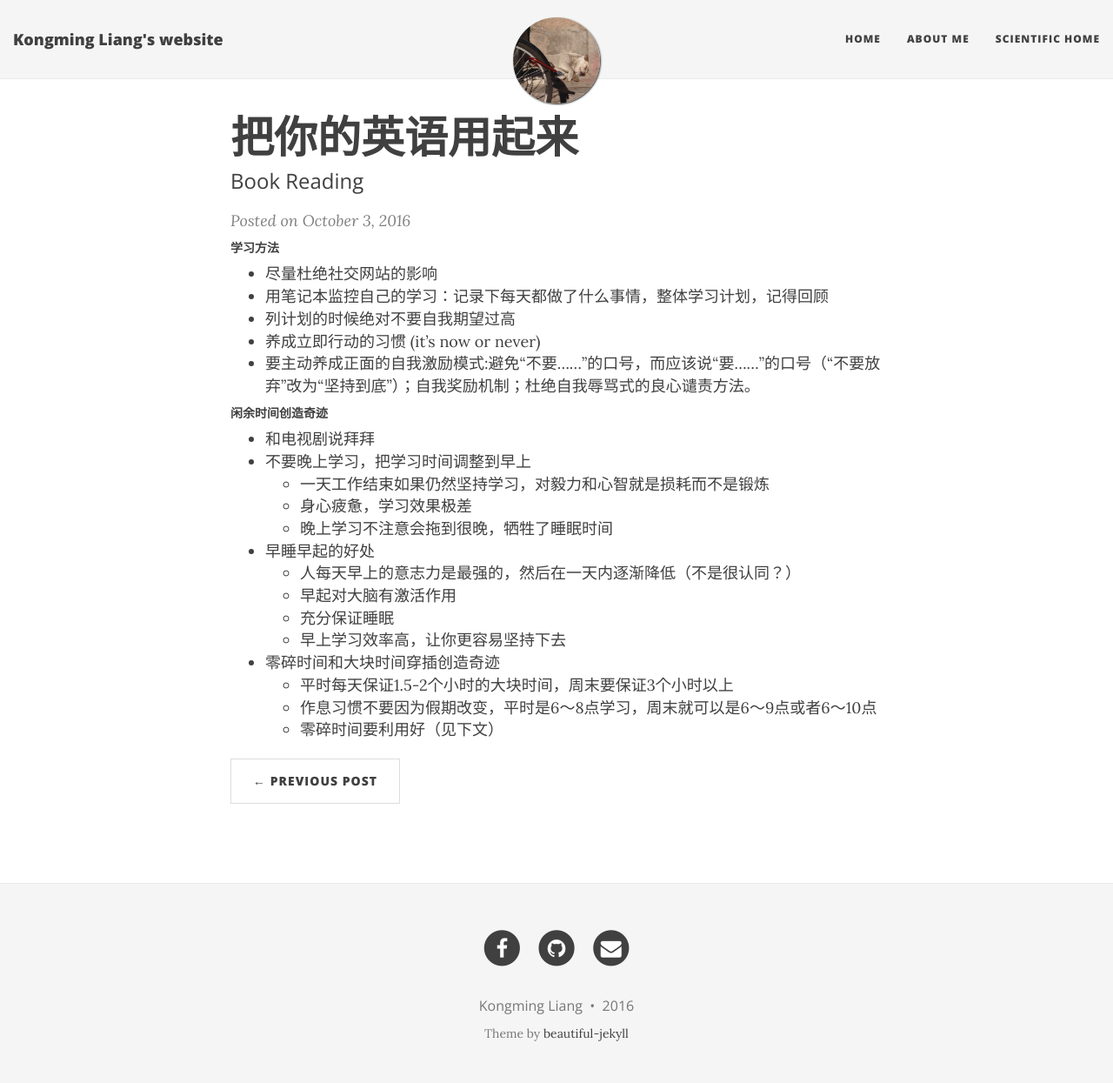
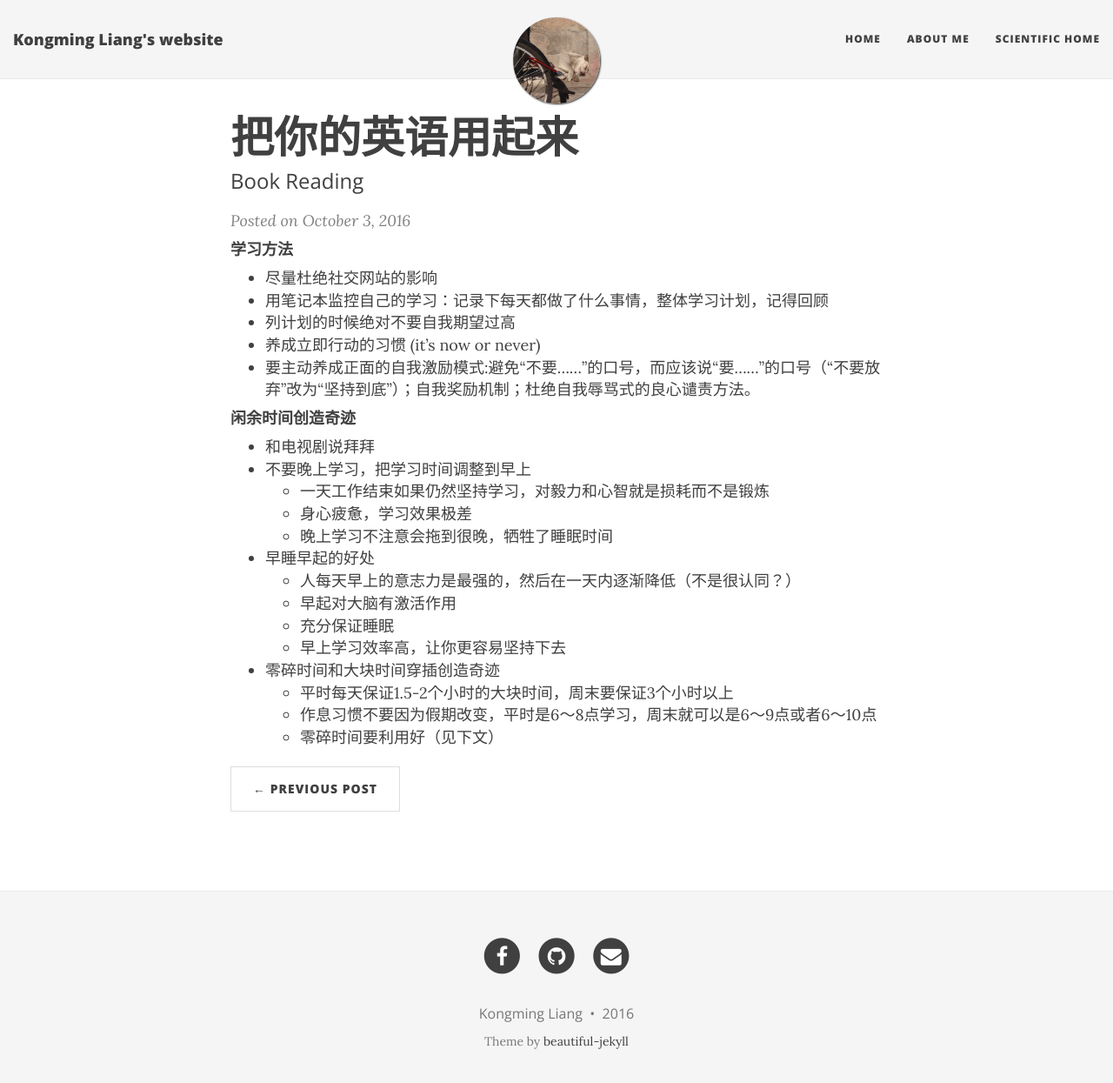
Before and after one commit to GriffinLiang/griffinliang.github.com, a Jekyll site: the page built from _posts/2016-10-03-use-your-english.md, in a window 1280 px wide and 1258 px high. Shown: the top 1245 px of the window at 87% size. Built offline with Jekyll 4.4.1, drawn with Linux system fonts in a browser that asks for light colours; nearby versions of some CDN libraries.

```diff
--- a/_posts/2016-10-03-use-your-english.md
+++ b/_posts/2016-10-03-use-your-english.md
@@ -8,14 +8,14 @@ subtitle: Book Reading
 <script type="text/javascript" src="http://cdn.mathjax.org/mathjax/latest/MathJax.js?config=default"></script>
 
 
-##### 学习方法
+#### 学习方法
 - 尽量杜绝社交网站的影响
 - 用笔记本监控自己的学习：记录下每天都做了什么事情，整体学习计划，记得回顾
 - 列计划的时候绝对不要自我期望过高
 - 养成立即行动的习惯 (it's now or never)
 - 要主动养成正面的自我激励模式:避免“不要……”的口号，而应该说“要……”的口号（“不要放弃”改为“坚持到底”）；自我奖励机制；杜绝自我辱骂式的良心谴责方法。
 
-##### 闲余时间创造奇迹
+#### 闲余时间创造奇迹
 - 和电视剧说拜拜
 - 不要晚上学习，把学习时间调整到早上
   - 一天工作结束如果仍然坚持学习，对毅力和心智就是损耗而不是锻炼
```
